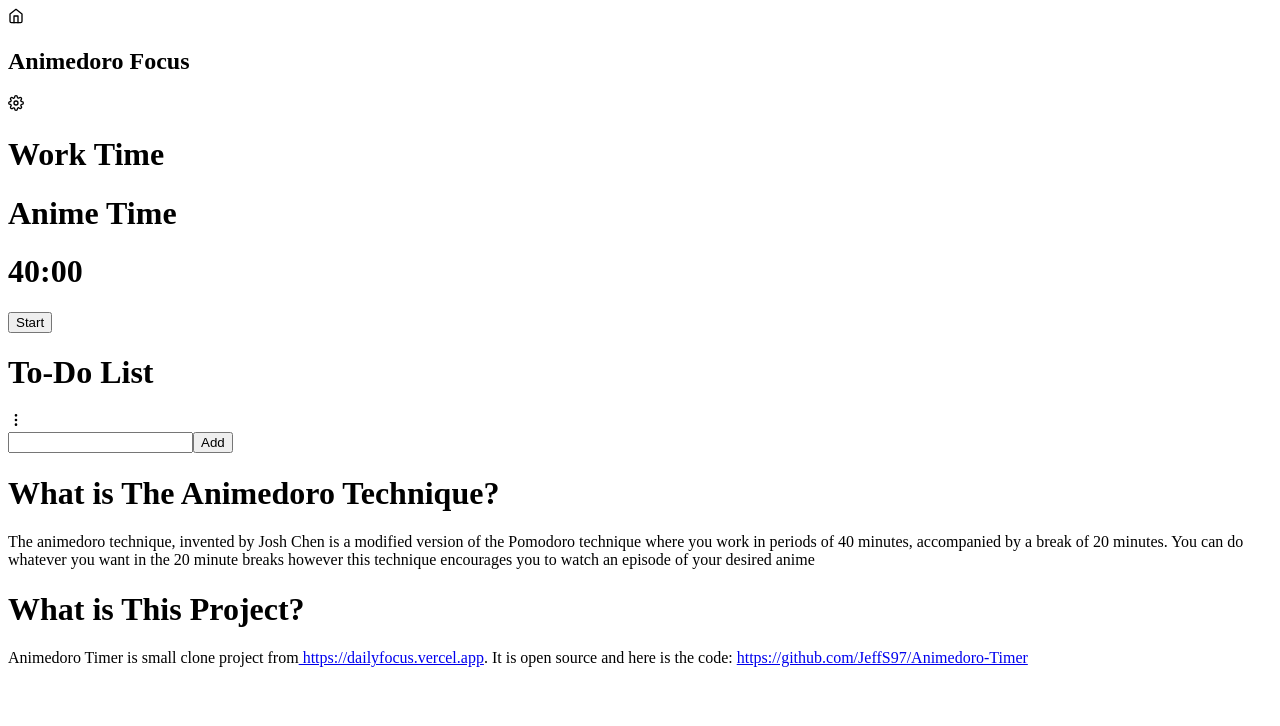
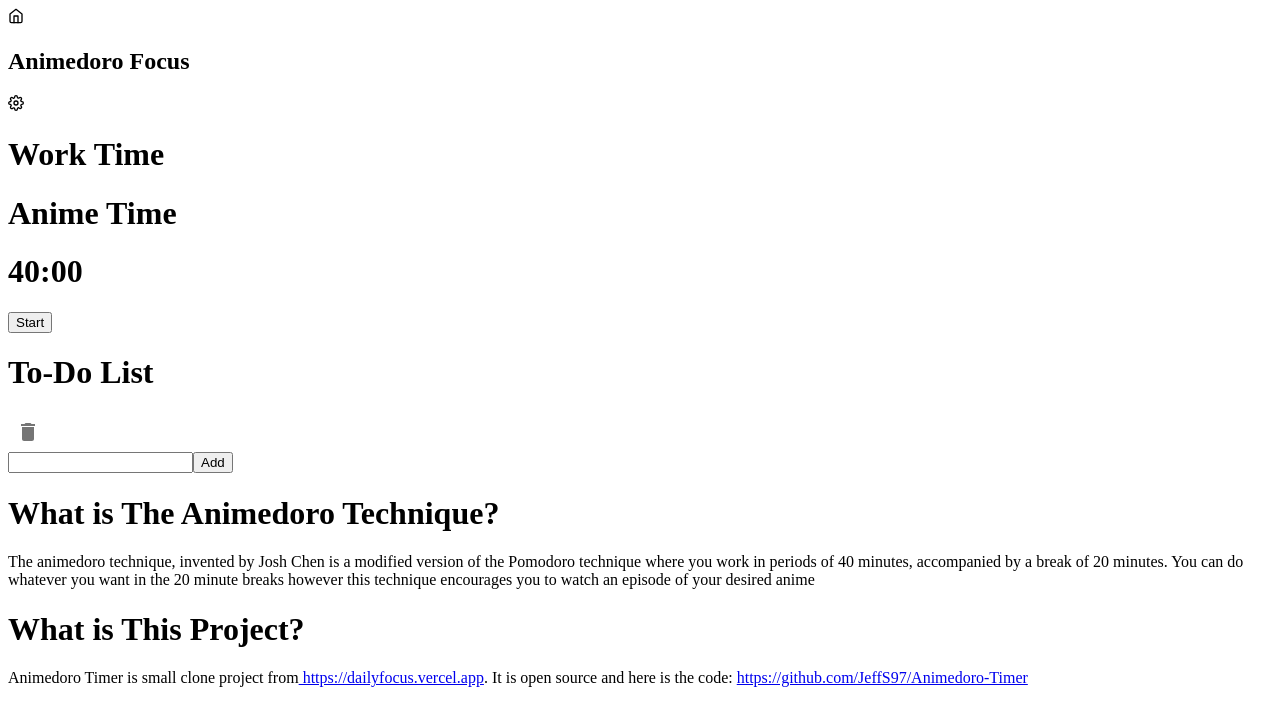
Before and after one commit to JeffS97/Animedoro-Timer, a Next.js app: page / in a window 1280 px wide. Shown: the top 726 px of the page. Built offline with nearby package versions, Linux system fonts and the light colour scheme.

Commit message:
Added delete functionality to task list

```diff
--- a/components/Todo.js
+++ b/components/Todo.js
@@ -2,14 +2,21 @@ import React from 'react'
 import { FiMoreVertical } from "react-icons/fi";
 import cx from "classnames";
 import styles from "../styles/Home.module.css";
+import DeleteIcon from '@mui/icons-material/Delete';
+import IconButton from '@mui/material/IconButton';
+import Tooltip from '@mui/material/Tooltip';
 
 
-export default function Todo({items, setItems, todoItem, setTodoItem, handleEnter, handleDone, handleAdd}) {
+export default function Todo({items, setItems, todoItem, setTodoItem, handleEnter, handleDone, handleAdd, deleteAllList}) {
   return (
     <div>
         <div className="text-gray-400 flex justify-between items-center pt-10">
                 <h1 className="uppercase font-bold tracking-wider">To-Do List</h1>
-                <FiMoreVertical className="text-2xl cursor-pointer"/>
+                <Tooltip className="text-white" title="Delete All Tasks">
+                  <IconButton onClick={deleteAllList}>
+                    <DeleteIcon />
+                  </IconButton>
+                </Tooltip>
             </div>
         <div className="h-0.5 w-full bg-gray-400 mt-5 mb-5"></div>
 
--- a/package.json
+++ b/package.json
@@ -6,6 +6,12 @@
     "start": "next start"
   },
   "dependencies": {
+    "@emotion/react": "^11.8.1",
+    "@emotion/styled": "^11.8.1",
+    "@material-ui/core": "^4.12.3",
+    "@material-ui/icons": "^4.11.2",
+    "@mui/icons-material": "^5.5.0",
+    "@mui/material": "^5.5.0",
     "jotai": "^1.4.0",
     "next": "latest",
     "react": "^17.0.2",
--- a/pages/index.js
+++ b/pages/index.js
@@ -63,6 +63,10 @@ export default function index() {
 
 		setItems(_items);
 	};
+
+	const deleteAllList = () =>{
+		setItems([]);
+	}
 
 	const updateTimeDefaultValue = () => {
 		setPomodoro(pomodoroRef.current.value);
@@ -179,6 +183,7 @@ export default function index() {
 					handleEnter={handleEnter}
 					handleDone={handleDone}
 					handleAdd={handleAdd}
+					deleteAllList={deleteAllList}
 					/>
 				<About/>
 				<Alarm ref={alarmRef}/>
```
Also changed, not shown: 1 other file (tests, documents, lock files or other folders).
